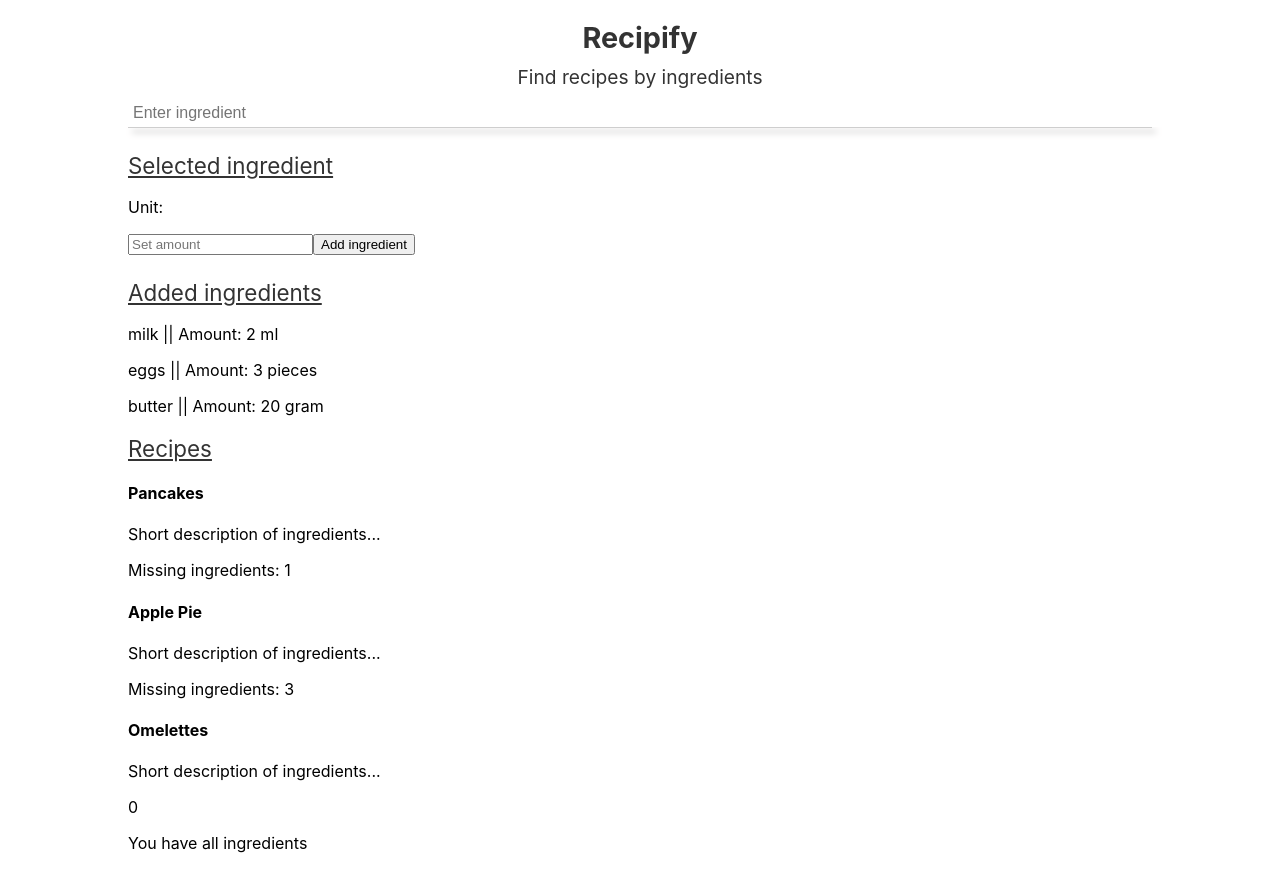
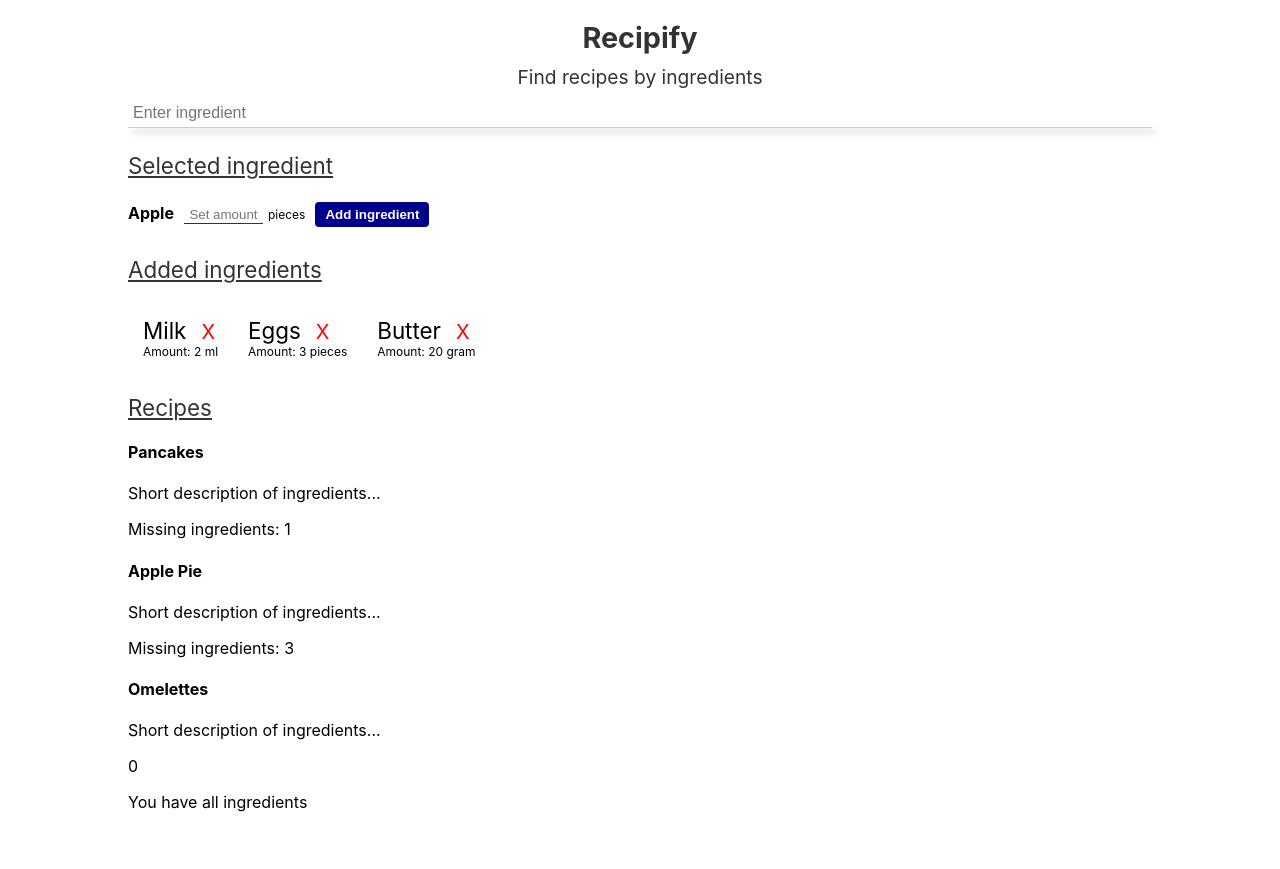
Before and after one commit to Amanej/recipe-react-app, a React (Create React App) app: page / in a window 1280 px wide. After the commit the page ends 828 px from the top, so only its background shows below. Built offline with nearby package versions, Linux system fonts and the light colour scheme.

Commit message:
Turned selected ingredient into component

```diff
--- /dev/null
+++ b/src/components/Molecules/SelectedIngredients.jsx
@@ -0,0 +1,59 @@
+import React from 'react'
+import styled from 'styled-components'
+
+const IngredientName = styled.span`
+    font-weight: bold;
+    margin-right: 10px;
+`
+
+const AmountInput = styled.input`
+    border: none;
+    width: 75px;
+    border-bottom: 1px solid #333;
+    text-align: center;
+`
+
+const Unit = styled.span`
+    font-size: 0.75rem;
+    margin: 0 5px;
+`
+
+const AddButton = styled.button`
+    padding: 5px 10px;
+    margin: 5px;
+    background: darkblue;
+    color: white;
+    border: none;
+    border-radius: 4px;
+    font-weight: bold;
+    cursor: pointer;
+    &:hover {
+        background: blue;
+    }
+`
+
+const SelectedIngredient = (props) => {
+    return (
+            <div className="selectedIngredient">
+                <IngredientName>{props.selectedIngredient.name}</IngredientName>
+                <AmountInput
+                    type="text"
+                    name="amount"
+                    className="amount"
+                    placeholder="Set amount"
+                    onChange={e => {
+                        props.setAmount(e.target.value)
+                    }}
+                />
+                <Unit>{props.selectedIngredient && props.selectedIngredient.unit}</Unit>
+                <AddButton
+                    className="add"
+                    onClick={() => {
+                        props.addIngredient(props.selectedIngredient, props.amount)
+                    }}
+                >Add ingredient</AddButton>
+            </div>
+    )
+}
+
+export default SelectedIngredient
--- a/src/components/Organisms/Ingredients/AddIngredient.jsx
+++ b/src/components/Organisms/Ingredients/AddIngredient.jsx
@@ -2,6 +2,7 @@ import React from 'react';
 import styled from 'styled-components'
 import BasicHeader from './../../Atoms/Headers/BasicHeader.jsx'
 import Suggestions from './../../Molecules/Suggestions.jsx'
+import SelectedIngredient from '../../Molecules/SelectedIngredients.jsx';
 
 const AddIngredientHolder = styled.div`
     text-align: left;
@@ -27,12 +28,14 @@ const AmountHolder = styled.div`
     padding: 5px;
 `
 
-
 class AddIngredient extends React.Component {
     state = {
         searchActive: 'none', //true,
         height: '0', //true,
-        selectedIngredient: null,
+        selectedIngredient: {
+            name: "Apple",
+            unit: "pieces"
+        },
         amount: 0
     }
 
@@ -45,6 +48,12 @@ class AddIngredient extends React.Component {
             height: '0'
         })
     }
+
+    setAmount = (v) => {
+        this.setState({
+            amount: v
+        })
+    };
 
     render () {
         //console.log(this.props);
@@ -85,25 +94,16 @@ class AddIngredient extends React.Component {
                 </SearchContainer>
                 <AmountHolder>
                     <BasicHeader header={'Selected ingredient'} />
-                    <p>{this.state.selectedIngredient && this.state.selectedIngredient.name}</p>
-                    <p>Unit: {this.state.selectedIngredient && this.state.selectedIngredient.unit}</p>
-                    <input
-                        type="text"
-                        name="amount"
-                        className="amount"
-                        placeholder="Set amount"
-                        onChange={e => {
-                            this.setState({
-                                amount: e.target.value
-                            })
-                        }}
-                     />
-                    <button
-                        className="add"
-                        onClick={() => {
-                            this.props.addIngredient(this.state.selectedIngredient, this.state.amount)
-                        }}
-                    >Add ingredient</button>
+                    {!this.state.selectedIngredient &&
+                        <p>No ingredient selected</p>
+                    }
+                    {this.state.selectedIngredient &&
+                        <SelectedIngredient
+                            selectedIngredient={this.state.selectedIngredient}
+                            setAmount={this.setAmount}
+                            addIngredient={this.props.addIngredient}
+                        />
+                    }
                 </AmountHolder>
             </AddIngredientHolder>
         )
--- a/src/components/Organisms/Ingredients/MyIngredients.jsx
+++ b/src/components/Organisms/Ingredients/MyIngredients.jsx
@@ -8,17 +8,46 @@ const StyledMyIngredients = styled.div`
     margin-left: 10%;
 `
 
+const MyIngredientsHolder = styled.div`
+    display: flex;
+    width: 80%;
+`
+
+const IngredientName = styled.span`
+    font-size: 1.4rem;
+    text-transform: capitalize;
+`
+
+const AmountCount = styled.span`
+    font-size: 0.75rem;
+    display: block;
+`
+
+const Ingredient = styled.div`
+    margin: 0 15px;
+`
+
 const MyIngredients = (props) => {
     return (
         <StyledMyIngredients>
             <BasicHeader header={'Added ingredients'} />
-            {props.myIngredients.map((mi,i) => {
-                return (
-                    <div className="ingredient" key={i}>
-                        <p>{mi.name} || Amount: {mi.amount} {mi.unit}</p>
-                    </div>
-                )
-            })}
+            <MyIngredientsHolder>
+                {props.myIngredients.map((mi,i) => {
+                    return (
+                        <Ingredient key={i}>
+                            <p>
+                                <IngredientName>
+                                    {mi.name}
+                                    <span
+                                        style={{color: 'red',fontSize: '1.25rem', marginLeft: '15px'}}
+                                        onClick={() => {console.log("Remove ingredient")}}>X</span>
+                                </IngredientName>
+                                <AmountCount>Amount: {mi.amount} {mi.unit}</AmountCount>
+                            </p>
+                        </Ingredient>
+                    )
+                })}
+            </MyIngredientsHolder>
         </StyledMyIngredients>
     )
 }
```
